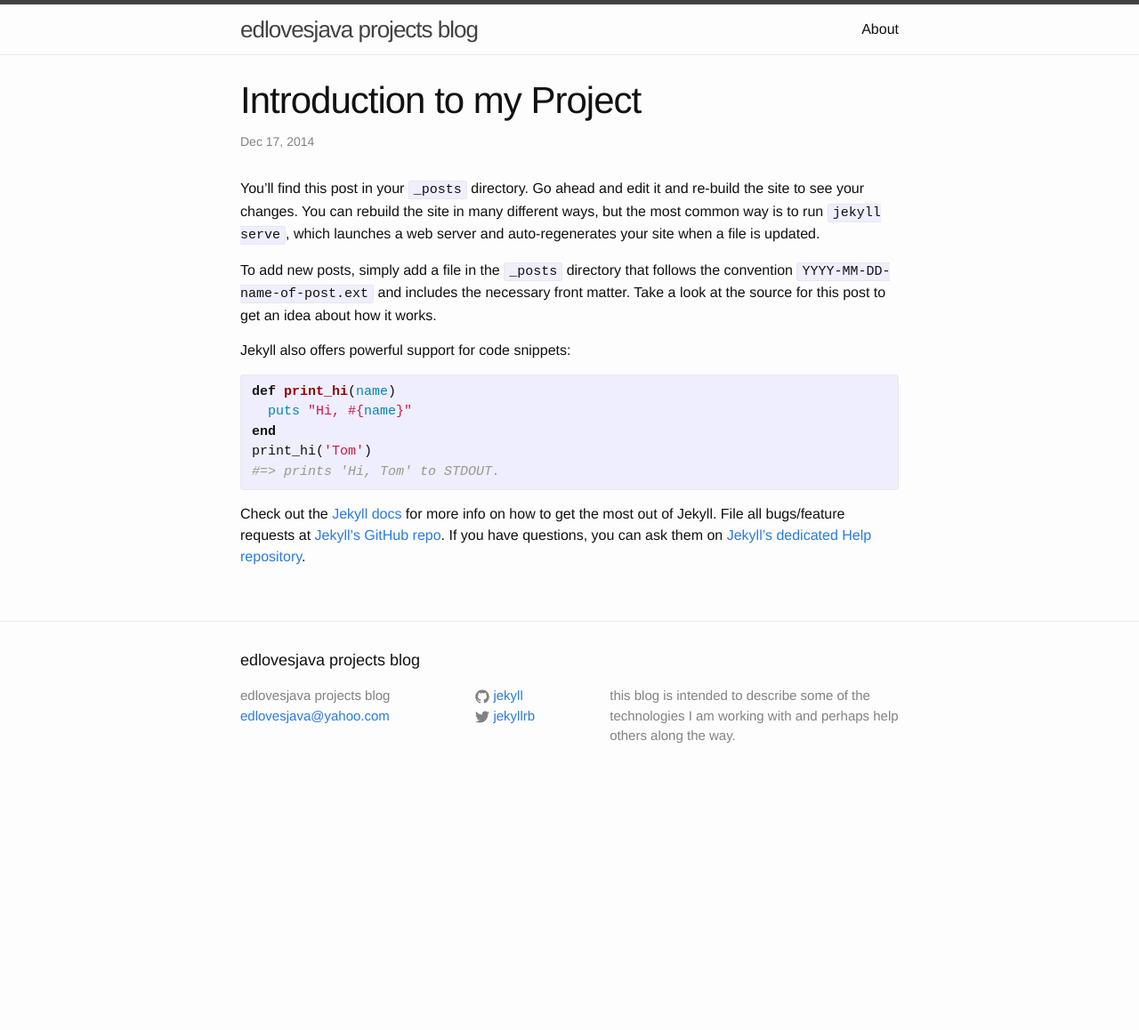
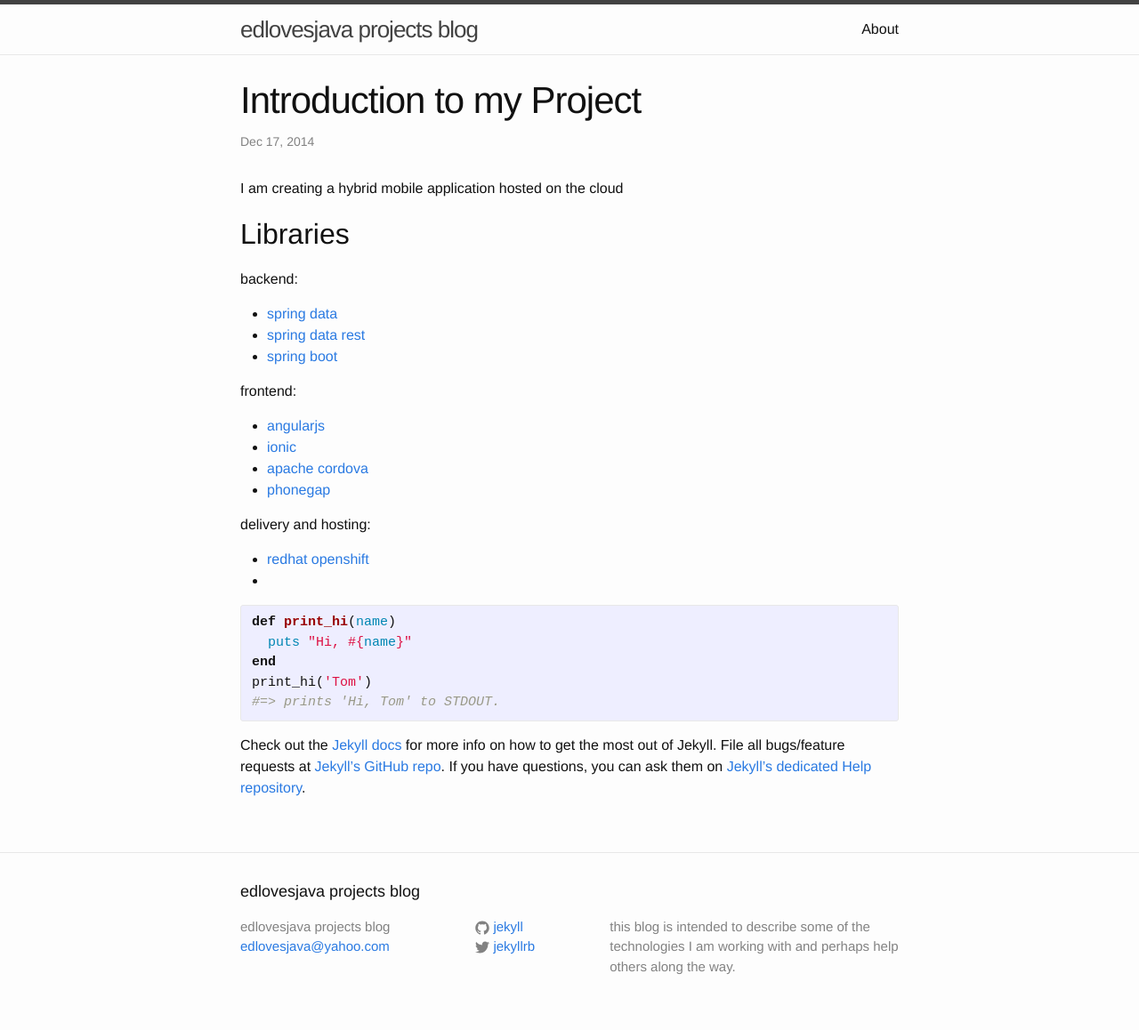
Before and after one commit to edlovesjava/edlovesjava.github.io, a Jekyll site: the page built from _posts/2014-12-17-my-projects.md, in a window 1280 px wide. Shown: the whole page at 89% size. Built offline with Jekyll 4.4.1, drawn with Linux system fonts in a browser that asks for light colours; before the commit the page ends 900 px from its top, so only the background shows below that.

Commit message:
added pages discussiong ionic

```diff
--- a/_posts/2014-12-17-my-projects.md
+++ b/_posts/2014-12-17-my-projects.md
@@ -4,11 +4,28 @@
 date:   2014-12-17 15:34
 categories: project intro
 ---
-You’ll find this post in your `_posts` directory. Go ahead and edit it and re-build the site to see your changes. You can rebuild the site in many different ways, but the most common way is to run `jekyll serve`, which launches a web server and auto-regenerates your site when a file is updated.
 
-To add new posts, simply add a file in the `_posts` directory that follows the convention `YYYY-MM-DD-name-of-post.ext` and includes the necessary front matter. Take a look at the source for this post to get an idea about how it works.
+I am creating a hybrid mobile application hosted on the cloud
 
-Jekyll also offers powerful support for code snippets:
+## Libraries
+
+backend:
+
+ * [spring data][springdata]
+ * [spring data rest][springdatarest]
+ * [spring boot][springboot]
+
+ frontend:
+
+ * [angularjs][angularjs]
+ * [ionic][ionic]
+ * [apache cordova][cordova]
+ * [phonegap][phonegap]
+
+ delivery and hosting:
+
+ * [redhat openshift][openshift]
+ *
 
 {% highlight ruby %}
 def print_hi(name)
@@ -23,3 +40,11 @@
 [jekyll]:      http://jekyllrb.com
 [jekyll-gh]:   https://github.com/jekyll/jekyll
 [jekyll-help]: https://github.com/jekyll/jekyll-help
+[ionic]:       http://ionicframework.com
+[angularjs]:   http://angularjs.org
+[springdata]:  http://projects.spring.io/spring-data
+[springdatarest]: http://projects.spring.io/spring-data-rest
+[springboot]:  http://projects.spring.io/spring-boot
+[cordova]:     http://cordova.apache.org/
+[phonegap]:    http://phonegap.com/
+[openshift]:   https://www.openshift.com/
```
Also changed, not shown: _posts/2014-12-18-install-ionic.md (added, +35 -0 lines), _posts/2014-12-20-ionic-getting-started.md (added, +17 -0 lines).
